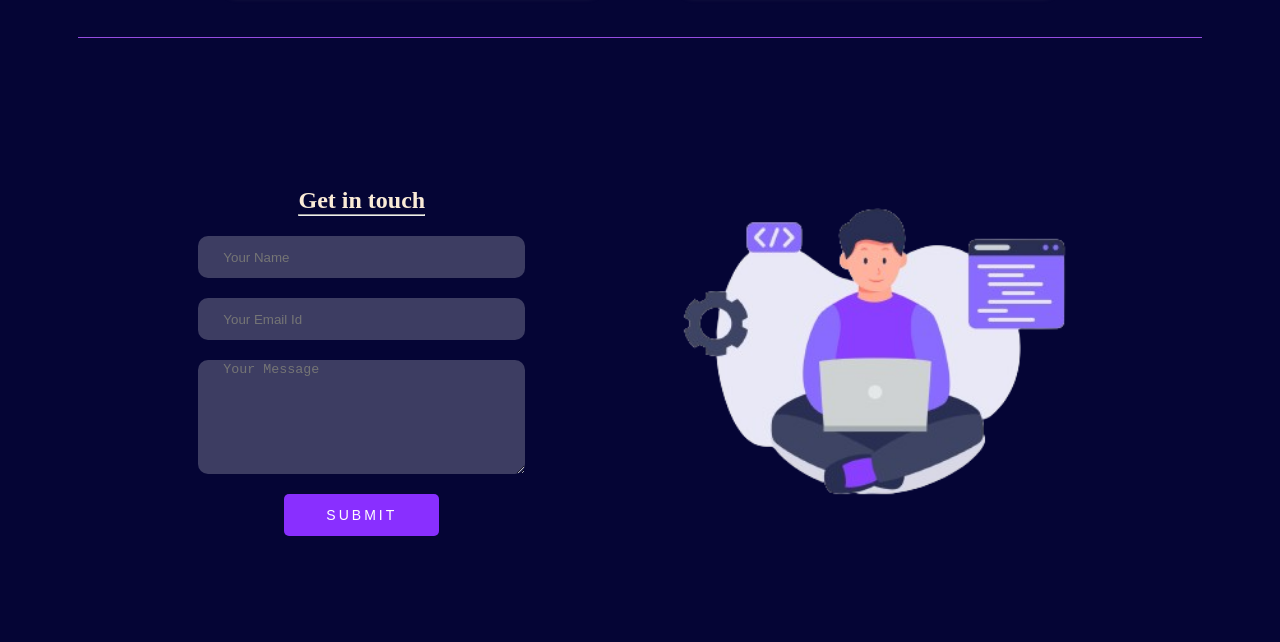
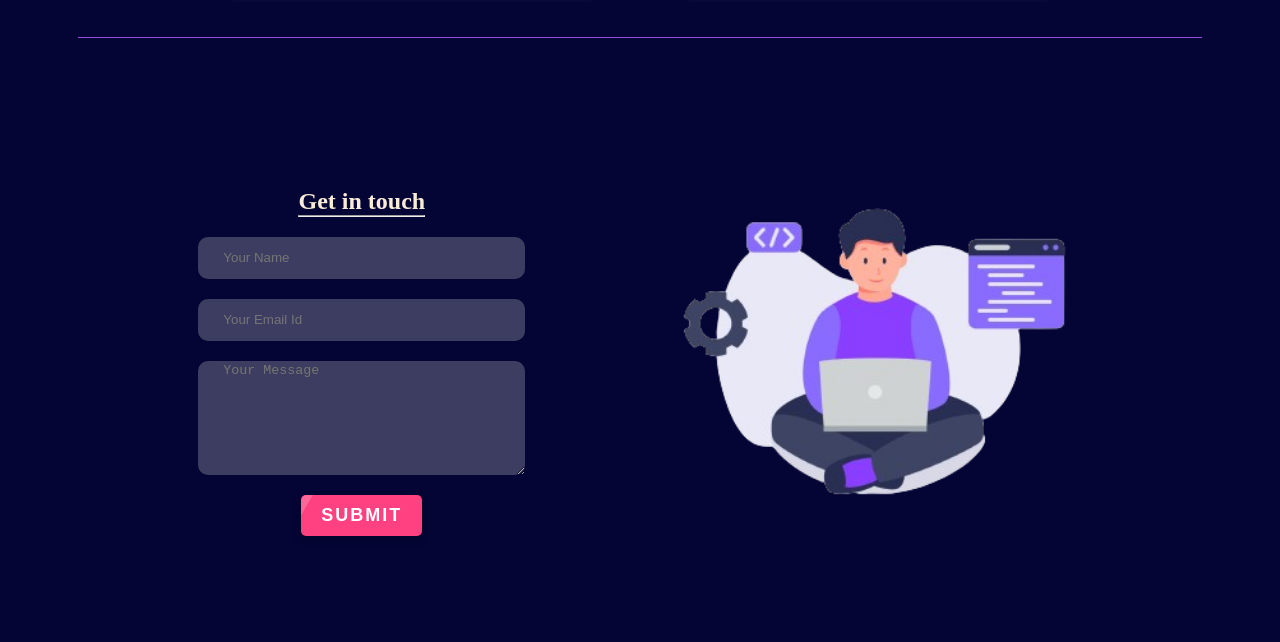
Before and after one commit to PURNENDU2005/Portfolio, a plain HTML site: page index.html in a window 1280 px wide. Shown: the part 2288-2930 px from the top of the page. Drawn offline with nearby package versions, Linux system fonts and the light colour scheme; a web font is replaced by a local one.

Commit message:
Update style.css

```diff
--- a/style.css
+++ b/style.css
@@ -475,54 +475,43 @@ nav ul li a:hover{
   justify-items: center;
 }
 
-button {
+.fancy-button {
+  display: inline-block;
+  padding: 10px 20px;
+  border: none;
+  background-color: #ff4081;
+  color: #fff;
+  font-size: 18px;
+  font-weight: bold;
+  text-transform: uppercase;
+  letter-spacing: 2px;
+  border-radius: 5px;
+  box-shadow: 0 4px 8px rgba(0, 0, 0, 0.2);
   position: relative;
-  font-size: 14px;
-  letter-spacing: 3px;
-  height: 3em;
-  padding: 0 3em;
-  border: none;
-  background-color: #892fff;
-  color: #fff;
-  text-transform: uppercase;
   overflow: hidden;
-  border-radius: 5px
- }
+  transition: transform 0.3s ease-in-out;
+  cursor: pointer;
+}
 
- button::before {
-  content: '';
-  display: block;
+.fancy-button:before {
+  content: "";
   position: absolute;
-  z-index: 0;
-  bottom: 0;
-  left: 0;
-  height: 0px;
+  top: 0;
+  left: -100%;
   width: 100%;
-  background: rgb(155, 35, 247);
-  background: linear-gradient(90deg, rgb(146, 29, 255) 20%, rgb(91, 26, 254) 100%);
-  transition: 0.2s;
- }
+  height: 100%;
+  background-color: rgba(255, 255, 255, 0.2);
+  transform: skewX(-30deg);
+  transition: left 0.3s ease-in-out;
+}
 
- button .label {
-  position: relative;
- }
+.fancy-button:hover {
+  transform: scale(1.1);
+}
 
- button .icon {
-  display: flex;
-  align-items: center;
-  justify-content: center;
-  height: 3em;
-  width: 3em;
-  position: absolute;
-  top: 3em;
-  right: 0;
-  opacity: 0;
-  transition: 0.4s;
- }
-
- button:hover::before {
-  height: 100%;
- }
+.fancy-button:hover:before {
+  left: 100%;
+}
 
  button:hover .icon {
   top: 0;
```
